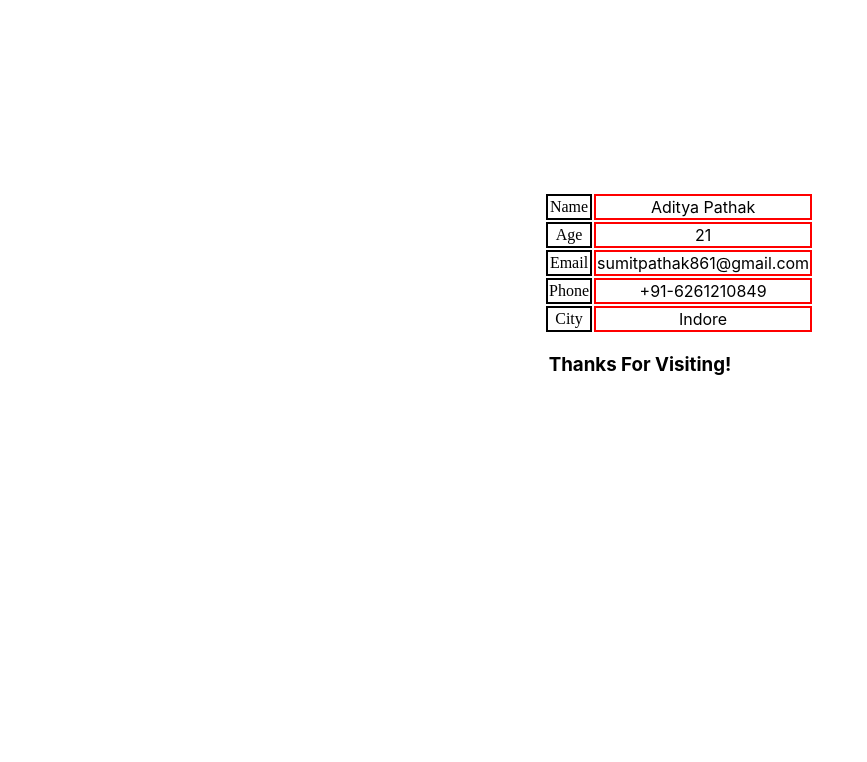
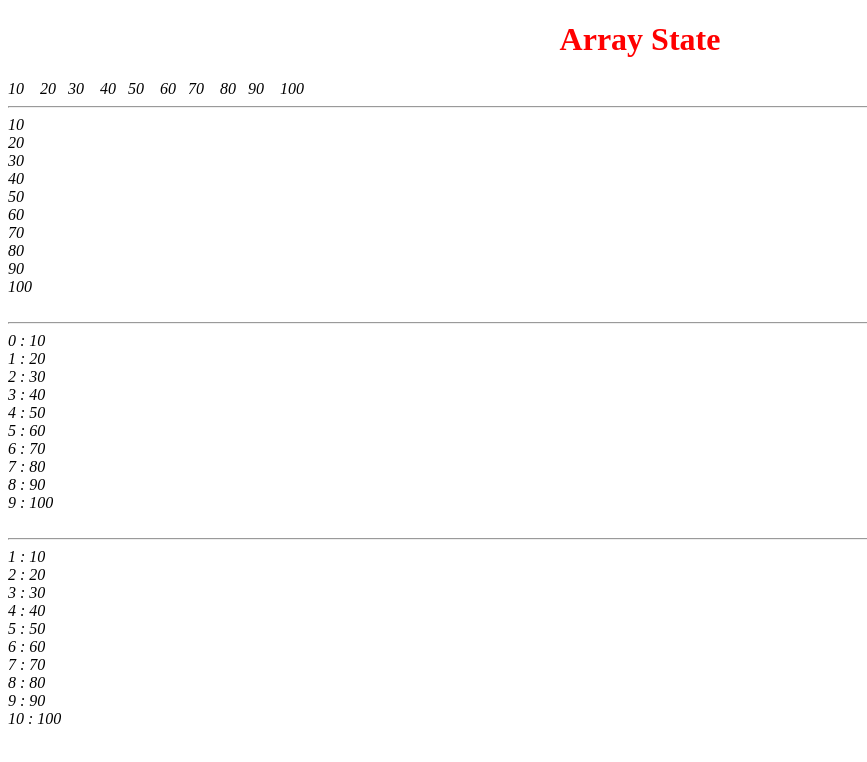
Before and after one commit to AdityaPathak-AI/react-cb, a React (Create React App) app in the folder demo_first/: page / in a window 1280 px wide. Shown: the top 762 px of the page, without its empty margins (0-867 px from the left). Built offline with nearby package versions, Linux system fonts and the light colour scheme.

Commit message:
programs.

```diff
--- a/demo_first/src/App.js
+++ b/demo_first/src/App.js
@@ -19,6 +19,8 @@ class App extends React.Component
 }
 export default App
 */
+
+  /*
 import React from "react";
 class App extends React.Component {
   render() {
@@ -31,7 +33,7 @@ class App extends React.Component {
           width: "50%",
         }}
       >
-        {/*
+
         <h1
           style={{
             color: "red",
@@ -54,7 +56,7 @@ class App extends React.Component {
           Call me at +91-6261210849
         </h2>
         <h2 style={{  textAlign: "center" }}>Thankyou!!!</h2>
-        */}
+
 
         <table style={{ marginLeft: "35%" }}>
           <tr>
@@ -91,8 +93,40 @@ class App extends React.Component {
           </tr>
         </table>
         <h3>Thanks For Visiting!</h3>
+
+
       </div>
     );
   }
 }
 export default App;
+*/
+
+import React from "react"
+class App extends React.Component
+{
+  constructor()
+  {
+    super();
+    this.state = {x:0,y:10,name:"Aditya", res:9.15,result:true}
+  }
+  render()
+  {
+    return <div>
+      <h1 style={{textAlign:'center' , color:'red'}}>
+        Demo State:
+      </h1>
+      <b>Value of x is: {this.state.x} </b>
+      <br/>
+      <b>Value of x is: {this.state.y} </b>
+      <br/>
+      <b>Value of x is: {this.state.name} </b>
+      <br/>
+      <b>Value of x is: {this.state.res} </b>
+      <br/>
+      <b>Value of x is: {this.state.result} </b>
+      <br/>
+    </div>
+  }
+}
+export default App;
--- /dev/null
+++ b/demo_first/src/Arithmetic.js
@@ -0,0 +1,33 @@
+import React from "react";
+class Arithmetic extends React.Component
+{
+    constructor(){
+        super()
+        this.state = {x:10 , y:20}
+    }
+    render()
+    {
+        return (
+          <>
+            <h1 style={{ textAlign: "center", color: "red" }}>
+              Perform Arithmetic Operation
+            </h1>
+            <b>Value of x is : {this.state.x}</b>
+            <br />
+            <br />
+            <b>Value of y is : {this.state.y}</b>
+            <h1>Addition is : {this.state.x + this.state.y}</h1>
+            <br/>
+            <h1>Substraction is : {this.state.x - this.state.y}</h1>
+            <br/>
+            <h1>Multiplication is : {this.state.x * this.state.y}</h1>
+            <br/>
+            <h1>Division is : {this.state.x / this.state.y}</h1>
+            <br/>
+            <h1>Modulus is : {this.state.x % this.state.y}</h1>
+            <br/>
+          </>
+        );
+    }
+}
+export default Arithmetic;
--- /dev/null
+++ b/demo_first/src/ArrayState.js
@@ -0,0 +1,57 @@
+import React from "react";
+class ArrayState extends React.Component
+{
+    constructor(){
+        super()
+        this.state = {arr: [10,20,30,40,50,60,70,80,90,100]}
+    }
+    render(){
+        return (
+          <>
+            <div>
+              <h1 style={{ textAlign: "center", color: "red" }}>Array State</h1>
+            </div>
+            <i>
+              {this.state.arr[0]} &nbsp;&nbsp; {this.state.arr[1]} &nbsp;&nbsp;
+              {this.state.arr[2]} &nbsp;&nbsp; {this.state.arr[3]} &nbsp;&nbsp;
+              {this.state.arr[4]} &nbsp;&nbsp; {this.state.arr[5]} &nbsp;&nbsp;
+              {this.state.arr[6]} &nbsp;&nbsp; {this.state.arr[7]} &nbsp;&nbsp;
+              {this.state.arr[8]} &nbsp;&nbsp; {this.state.arr[9]} &nbsp;&nbsp;
+            </i>
+            <br />
+            <hr />
+            {/* Data Fetch Using Array State using map Function */}
+            {this.state.arr.map((element) => {
+              return (
+                <i>
+                  {element} <br />
+                </i>
+              );
+            })}
+            <br />
+            <hr />
+            {/* Data fetch with indexing from Array State using Map Function */}
+            {this.state.arr.map((element, index) => {
+              return (
+                <i>
+                  {index} : {element} <br />
+                </i>
+              );
+            })}
+            <br />
+            <hr />
+            {/* Data Fetch with correct numbering */}
+            {this.state.arr.map((element, index) => {
+              return (
+                <i>
+                  {index + 1} : {element} <br />
+                </i>
+              );
+            })}
+          </>
+        );
+
+
+    }
+}
+export default ArrayState
--- /dev/null
+++ b/demo_first/src/CheckEvenOdd.js
@@ -0,0 +1,21 @@
+/*
+import React from "react";
+class CheckEvenOdd extends React.Component
+{
+    constructor()
+    {
+        super();
+        this.state = {num:20}
+    }
+    render(){
+        return<>
+        <h1 style={{textAlign:"center" , color : 'red'}}>check Even Odd</h1>
+        <h1>
+            {this.state.num % 2 === 0 ? <b>Even</b> : <b>Odd</b> }
+        </h1>
+        </>
+    }
+}
+
+export default CheckEvenOdd;
+*/
--- a/demo_first/src/index.css
+++ b/demo_first/src/index.css
@@ -1,13 +1,7 @@
-body {
-  margin: 0;
-  font-family: -apple-system, BlinkMacSystemFont, 'Segoe UI', 'Roboto', 'Oxygen',
-    'Ubuntu', 'Cantarell', 'Fira Sans', 'Droid Sans', 'Helvetica Neue',
-    sans-serif;
-  -webkit-font-smoothing: antialiased;
-  -moz-osx-font-smoothing: grayscale;
+b{
+  color: red;
+  background-color: yellow;
+  margin-left: 47%;
+  font-size: large;
+  border: 2px solid black;
 }
-
-code {
-  font-family: source-code-pro, Menlo, Monaco, Consolas, 'Courier New',
-    monospace;
-}
--- a/demo_first/src/index.js
+++ b/demo_first/src/index.js
@@ -1,16 +1,37 @@
 import React from 'react';
 import ReactDOM from 'react-dom/client';
 import './index.css';
-import App from './App';
+// import Arithmetic from './Arithmetic';
+//import CheckEvenOdd from './CheckEvenOdd';
+import ArrayState from './ArrayState';
 import reportWebVitals from './reportWebVitals';
-
 const root = ReactDOM.createRoot(document.getElementById('root'));
+/*
 root.render(
   <React.StrictMode>
     <App />
   </React.StrictMode>
 );
 
+root.render(
+  <React.StrictMode>
+    <Arithmetic/>
+  </React.StrictMode>
+)
+
+root.render(
+  <React.StrictMode>
+    <CheckEvenOdd/>
+  </React.StrictMode>
+)
+*/
+
+root.render(
+  <React.StrictMode>
+    <ArrayState/>
+  </React.StrictMode>
+)
+
 // If you want to start measuring performance in your app, pass a function
 // to log results (for example: reportWebVitals(console.log))
 // or send to an analytics endpoint. Learn more: https://bit.ly/CRA-vitals
```
